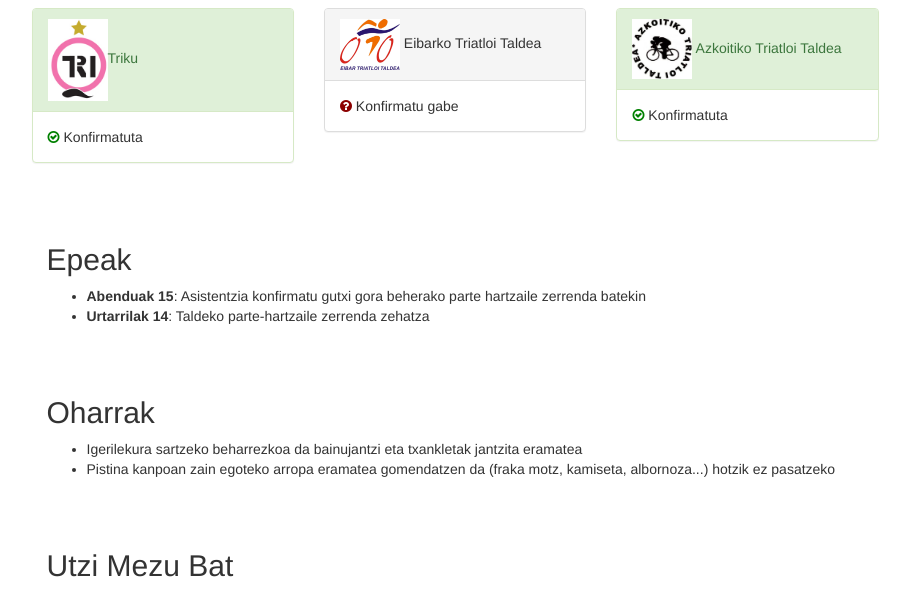
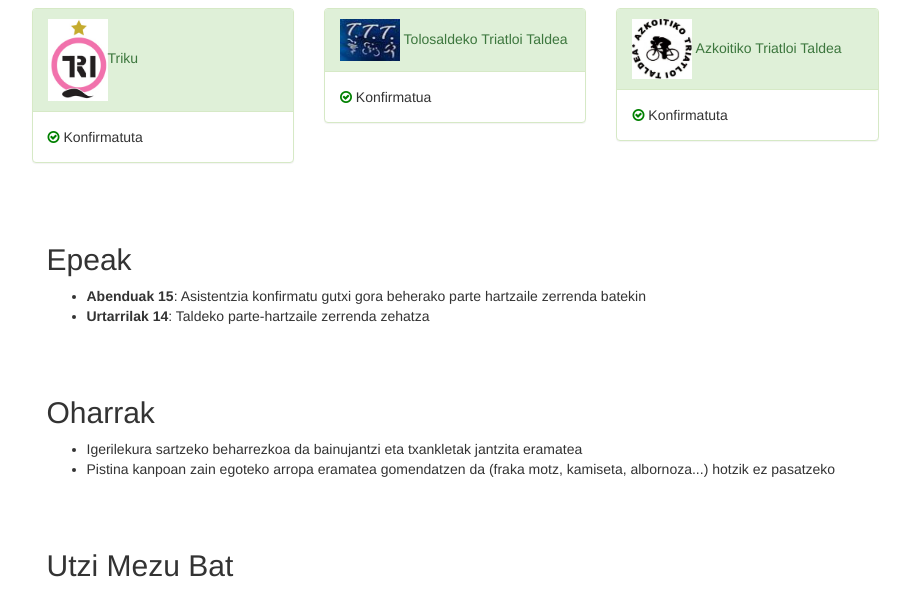
Before and after one commit to corand/ehunbiderehun, a plain HTML site: page index.html in a window 1280 px wide. Shown: the part 1634-2250 px from the top of the page, without its empty margins (331-1241 px from the left). Drawn offline with Linux system fonts and the light colour scheme; some packages are replaced by stand-ins of ours; a script that the page names is missing.

Commit message:
tolosaldeko tt konfirmatuta

```diff
--- a/index.html
+++ b/index.html
@@ -127,10 +127,10 @@
                         </div>
 					</div>
 				<div class="col-xs-12 col-md-4">
-					<div class="panel panel-default">
-                            <div class="panel-heading"><img src="img/eibar.jpg" /> Eibarko Triatloi Taldea</div>
+					<div class="panel panel-success">
+                            <div class="panel-heading"><img src="img/tolosaldea.jpg" /> Tolosaldeko Triatloi Taldea</div>
                             <div class="panel-body">
-                                    <i class="fa fa-question-circle"></i> Konfirmatu gabe
+                                    <i class="fa fa-check-circle-o"></i> Konfirmatua
                             </div>
                     </div>
 				</div>
```
Also changed, not shown: img/tolosaldea.jpg (added).
